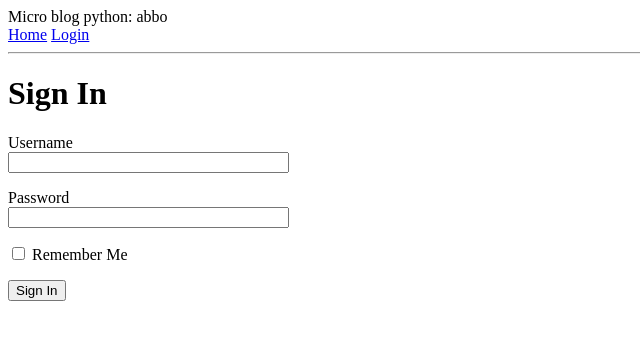
After one commit to elmaroufa/microblog, a Flask app: page /login in a window 1280 px wide. The commit adds this page. Shown: the top 340 px of the page, without its empty margins (0-640 px from the left). Run offline with Flask 3, Linux system fonts and the light colour scheme.

Commit message:
add login form for python and html

```diff
--- a/app/routes.py
+++ b/app/routes.py
@@ -1,8 +1,19 @@
-from flask import render_template
+from flask import render_template,flash, redirect, url_for
 from app import app
+from app.forms import LoginForm
 
 @app.route('/')
 @app.route('/index')
 def index():
     user = {'username' : 'Saly'}
     return render_template('index.html', title='home', user=user)
+
+
+@app.route('/login', methods=['GET', 'POST'])
+def login():
+    form = LoginForm()
+    if form.validate_on_submit():
+        flash('Login requested for user {}, remember_me={}'.format(
+            form.username.data, form.remember_me.data))
+        return redirect(url_for('index'))
+    return render_template('login.html',  title='Sign In', form=form)
--- a/app/templates/base.html
+++ b/app/templates/base.html
@@ -7,6 +7,8 @@
     </head>
     <body>
         <div>Micro blog python: abbo</div>
+        <a href="/index">Home</a>
+        <a href="/login">Login</a>
         <hr>
         {% block content %}{% endblock %}
 
--- /dev/null
+++ b/app/templates/login.html
@@ -0,0 +1,24 @@
+{% extends "base.html" %}
+
+{% block content %}
+    <h1>Sign In</h1>
+    <form action="" method="post" novalidate>
+        {{ form.hidden_tag() }}
+        <p>
+            {{ form.username.label }}<br>
+            {{ form.username(size=32) }}<br>
+            {% for error in form.username.errors %}
+            <span style="color: red;">[{{ error }}]</span>
+            {% endfor %}
+        </p>
+        <p>
+            {{ form.password.label }}<br>
+            {{ form.password(size=32) }}<br>
+            {% for error in form.password.errors %}
+            <span style="color: red;">[{{ error }}]</span>
+            {% endfor %}
+        </p>
+        <p>{{ form.remember_me() }} {{ form.remember_me.label }}</p>
+        <p>{{ form.submit() }}</p>
+    </form>
+{% endblock %}
```
